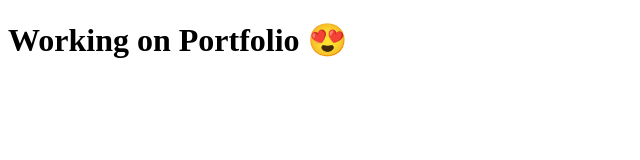
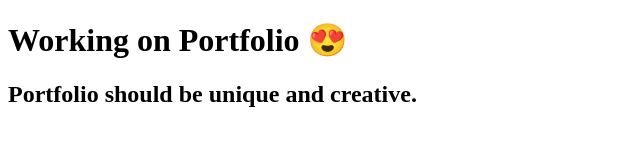
Before and after one commit to Anandkr21/Anandkr21.github.io, a plain HTML site: page index.html in a window 1280 px wide. Shown: the whole page, without its empty margins (0-640 px from the left). Drawn offline with Linux system fonts and the light colour scheme.

Commit message:
second commit

```diff
--- a/index.html
+++ b/index.html
@@ -8,5 +8,6 @@
 </head>
 <body>
     <h1>Working on Portfolio 😍</h1>
+    <h2>Portfolio should be unique and creative.</h2>
 </body>
 </html>
```
